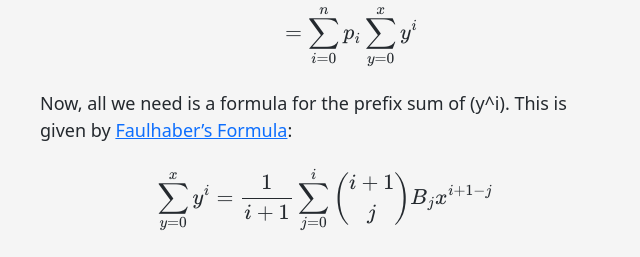
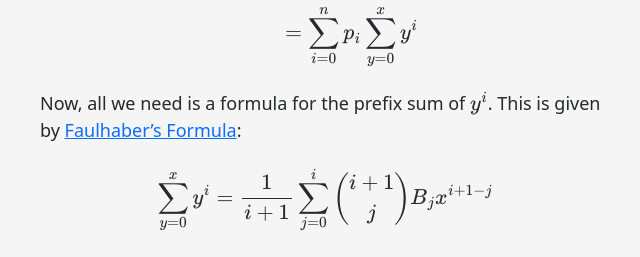
Before and after one commit to favre49/favre49.github.io, a Jekyll site: the page built from _posts/2022-01-01-prefix_sum_poly.md, in a window 1280 px wide. Shown: the part 546-803 px from the top of the page, without its empty margins (315-955 px from the left). Built offline with Jekyll 4.4.1, drawn with Linux system fonts in a browser that asks for light colours.

```diff
--- a/_posts/2022-01-01-prefix_sum_poly.md
+++ b/_posts/2022-01-01-prefix_sum_poly.md
@@ -17,7 +17,7 @@ Q(x) &= \sum_{y=0}^x P(y) \\
 \end{align}
 $$
 
-Now, all we need is a formula for the prefix sum of \(y^i\). This is given by [Faulhaber's Formula](https://en.wikipedia.org/wiki/Faulhaber%27s_formula):
+Now, all we need is a formula for the prefix sum of \\(y^i\\). This is given by [Faulhaber's Formula](https://en.wikipedia.org/wiki/Faulhaber%27s_formula):
 
 $$
 \sum_{y=0}^x y^i = \frac{1}{i+1} \sum_{j=0}^i \binom{i+1}{j} B_j x^{i+1-j}
```
